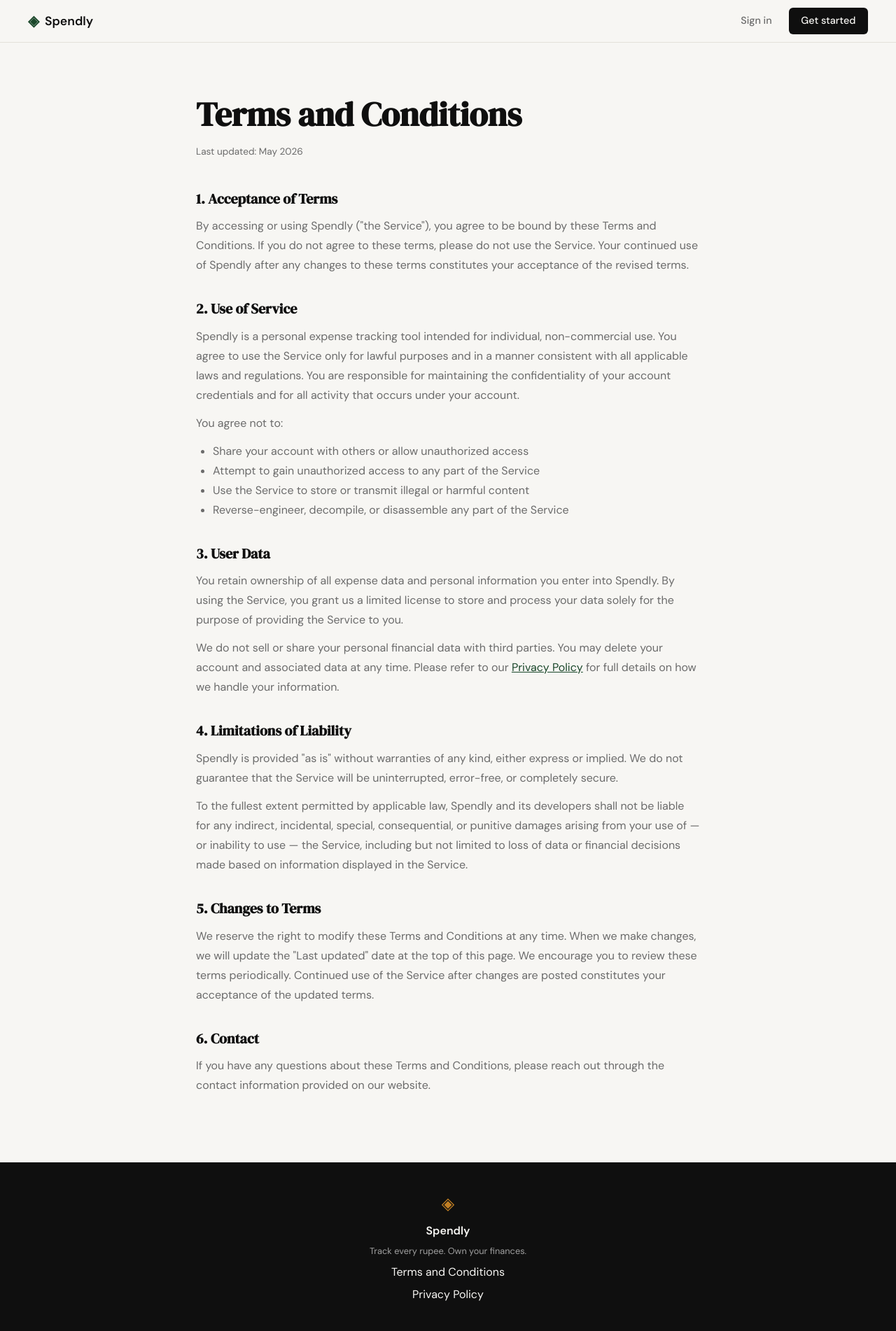
After one commit to a-afify/spendly, a Flask app: page /terms in a window 1280 px wide. The commit adds this page. Shown: the whole page at 70% size. Run offline with Flask 3, Linux system fonts and the light colour scheme.

Commit message:
landing: add terms and conditions page and route

```diff
--- a/app.py
+++ b/app.py
@@ -26,6 +26,11 @@
 # Placeholder routes — students will implement these                  #
 # ------------------------------------------------------------------ #
 
+@app.route("/terms")
+def terms():
+    return render_template("terms.html")
+
+
 @app.route("/logout")
 def logout():
     return "Logout — coming in Step 3"
--- a/static/css/style.css
+++ b/static/css/style.css
@@ -508,6 +508,61 @@
 }
 
 /* ------------------------------------------------------------------ */
+/* Legal pages (Terms, Privacy)                                        */
+/* ------------------------------------------------------------------ */
+
+.legal-page {
+    padding: 4rem 2rem;
+}
+
+.legal-inner {
+    max-width: 720px;
+    margin: 0 auto;
+}
+
+.legal-title {
+    font-family: var(--font-display);
+    font-size: clamp(2rem, 4vw, 3rem);
+    color: var(--ink);
+    margin-bottom: 0.25rem;
+}
+
+.legal-updated {
+    font-size: 0.85rem;
+    color: var(--ink-muted);
+    margin-bottom: 2.5rem;
+}
+
+.legal-section {
+    margin-bottom: 2rem;
+}
+
+.legal-section h2 {
+    font-family: var(--font-display);
+    font-size: 1.25rem;
+    color: var(--ink);
+    margin-bottom: 0.6rem;
+}
+
+.legal-section p {
+    color: var(--ink-muted);
+    line-height: 1.75;
+    margin-bottom: 0.75rem;
+}
+
+.legal-section ul {
+    color: var(--ink-muted);
+    line-height: 1.75;
+    padding-left: 1.5rem;
+    margin-bottom: 0.75rem;
+}
+
+.legal-section a {
+    color: var(--accent);
+    text-decoration: underline;
+}
+
+/* ------------------------------------------------------------------ */
 /* Responsive                                                          */
 /* ------------------------------------------------------------------ */
 
--- a/templates/base.html
+++ b/templates/base.html
@@ -34,7 +34,7 @@
             <span class="brand-icon">◈</span>
             <span class="footer-name">Spendly</span>
             <p class="footer-copy">Track every rupee. Own your finances.</p>
-            <a href="#">Terms and Conditions</a>
+            <a href="{{ url_for('terms') }}">Terms and Conditions</a>
             <a href="#">Privacy Policy</a>
         </div>
     </footer>
--- /dev/null
+++ b/templates/terms.html
@@ -0,0 +1,53 @@
+{% extends "base.html" %}
+
+{% block title %}Terms and Conditions — Spendly{% endblock %}
+
+{% block content %}
+
+<section class="legal-page">
+    <div class="legal-inner">
+        <h1 class="legal-title">Terms and Conditions</h1>
+        <p class="legal-updated">Last updated: May 2026</p>
+
+        <div class="legal-section">
+            <h2>1. Acceptance of Terms</h2>
+            <p>By accessing or using Spendly ("the Service"), you agree to be bound by these Terms and Conditions. If you do not agree to these terms, please do not use the Service. Your continued use of Spendly after any changes to these terms constitutes your acceptance of the revised terms.</p>
+        </div>
+
+        <div class="legal-section">
+            <h2>2. Use of Service</h2>
+            <p>Spendly is a personal expense tracking tool intended for individual, non-commercial use. You agree to use the Service only for lawful purposes and in a manner consistent with all applicable laws and regulations. You are responsible for maintaining the confidentiality of your account credentials and for all activity that occurs under your account.</p>
+            <p>You agree not to:</p>
+            <ul>
+                <li>Share your account with others or allow unauthorized access</li>
+                <li>Attempt to gain unauthorized access to any part of the Service</li>
+                <li>Use the Service to store or transmit illegal or harmful content</li>
+                <li>Reverse-engineer, decompile, or disassemble any part of the Service</li>
+            </ul>
+        </div>
+
+        <div class="legal-section">
+            <h2>3. User Data</h2>
+            <p>You retain ownership of all expense data and personal information you enter into Spendly. By using the Service, you grant us a limited license to store and process your data solely for the purpose of providing the Service to you.</p>
+            <p>We do not sell or share your personal financial data with third parties. You may delete your account and associated data at any time. Please refer to our <a href="/privacy">Privacy Policy</a> for full details on how we handle your information.</p>
+        </div>
+
+        <div class="legal-section">
+            <h2>4. Limitations of Liability</h2>
+            <p>Spendly is provided "as is" without warranties of any kind, either express or implied. We do not guarantee that the Service will be uninterrupted, error-free, or completely secure.</p>
+            <p>To the fullest extent permitted by applicable law, Spendly and its developers shall not be liable for any indirect, incidental, special, consequential, or punitive damages arising from your use of — or inability to use — the Service, including but not limited to loss of data or financial decisions made based on information displayed in the Service.</p>
+        </div>
+
+        <div class="legal-section">
+            <h2>5. Changes to Terms</h2>
+            <p>We reserve the right to modify these Terms and Conditions at any time. When we make changes, we will update the "Last updated" date at the top of this page. We encourage you to review these terms periodically. Continued use of the Service after changes are posted constitutes your acceptance of the updated terms.</p>
+        </div>
+
+        <div class="legal-section">
+            <h2>6. Contact</h2>
+            <p>If you have any questions about these Terms and Conditions, please reach out through the contact information provided on our website.</p>
+        </div>
+    </div>
+</section>
+
+{% endblock %}
```
